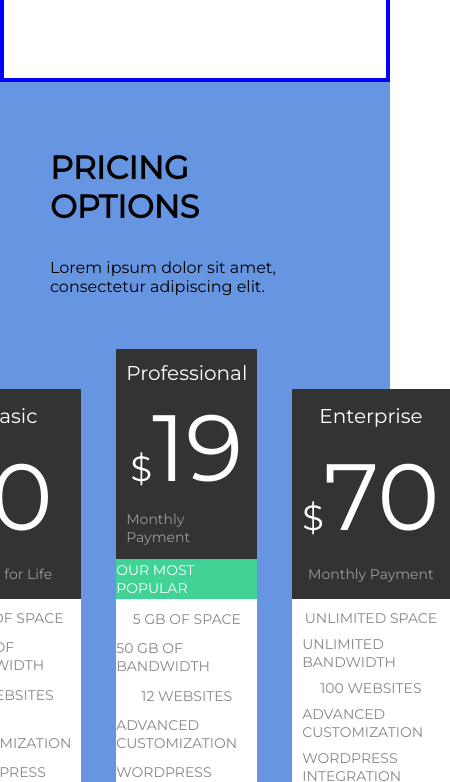
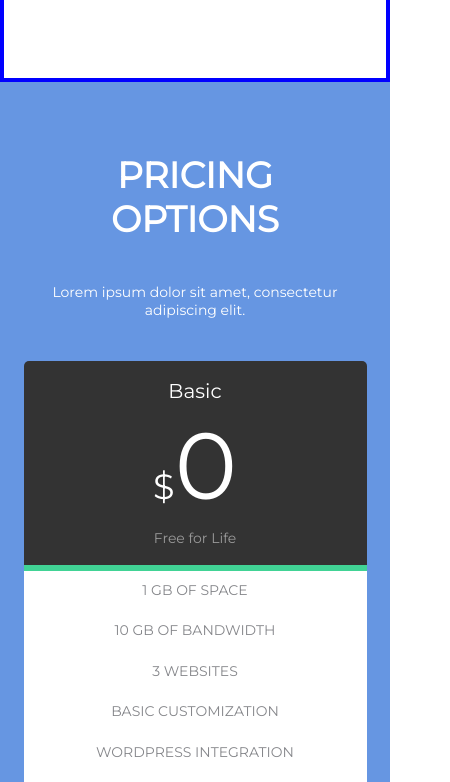
Before and after one commit to VRusinas/1-Final, a website: page index.html in a window 390 px wide. Shown: the part 3727-4509 px from the top of the page, 450 px wide, since content can reach past the window. Drawn offline with Linux system fonts and the light colour scheme; files whose address does not match are found by name.

Commit message:
pricing options finished

```diff
--- a/index.html
+++ b/index.html
@@ -167,12 +167,12 @@
 </div>
 
 <div class="pricing-options">
-  <h1>PRICING OPTIONS</h1>
-  <p>Lorem ipsum dolor sit amet, consectetur adipiscing elit.</p>
+  <h1 id="white" class="font-size-36-h1">PRICING OPTIONS</h1>
+  <p id="white" class="font-size-14">Lorem ipsum dolor sit amet, consectetur adipiscing elit.</p>
   <div class="option-box">
 
 <div class="smaller-tag">
-  <div class="top-tag">
+  <div  id="border-green" class="top-tag">
     <h3 id="firstt">Basic</h3>
     <h1 class="secondt">0</h1>
     <h6 id="thirdt">Free for Life</h6>
@@ -206,7 +206,7 @@
   </div>
 </div>
 <div class="smaller-tag">
-  <div class="top-tag">
+  <div id="border-green" class="top-tag">
     <h3 id="firstt">Enterprise</h3>
     <h1 class="secondt">70</h1>
     <h6 id="thirdt">Monthly Payment</h6>
--- a/scss/pricing-options.scss
+++ b/scss/pricing-options.scss
@@ -1,4 +1,5 @@
 .pricing-options{
+  text-align: center;
   padding: 50px;
   display: flex;
   justify-content: space-around;
@@ -19,7 +20,7 @@
     transform: translateY(-20px);
     height: 490px;
     width: 343px;
-    margin: 40px 35px;
+    margin: 40px 40px;
       .green-part{
         display: flex;
         justify-content: center;
@@ -40,6 +41,7 @@
     width: 100%;
     height: 280px;
     font-size: 14px;
+    border-radius: 0px 0px 5px 5px;
     }
   }
     .smaller-tag{
@@ -59,10 +61,12 @@
         color: #86878B;
         background: white;
         font-size: 14px;
+        border-radius: 0px 0px 5px 5px;
       }
     }
     .top-tag{
-      padding: 10px;
+      border-radius: 5px 5px 0px 0px;
+      padding: 15px;
       color: white;
       display: flex;
       flex-direction: column;
@@ -71,9 +75,6 @@
       height: 210px;
       width: 100%;
       background: #333333;
-      #border-green{
-        border-bottom: 6px solid #41D395;
-      }
     }
   }
 }
@@ -97,3 +98,19 @@ color: #FFFFFF;
 opacity: 0.5;
 font-size: 14px;
 }
+#border-green{
+  border-bottom: 6px solid #41D395;
+}
+@media (max-width: 900px){
+  .pricing-options{
+      height: 1800px;
+      .option-box{
+        flex-direction: column;
+        .mid-tag
+        {
+          margin: 50px 0 10px 0;
+        }
+      }
+  }
+
+}
--- a/scss/process-panel.scss
+++ b/scss/process-panel.scss
@@ -1,4 +1,5 @@
 .process-panel{
+    text-align: center;
   color: #86878B;
   padding: 50px 0;
   display: flex;
```
Also changed, not shown: app/css/style.css.
